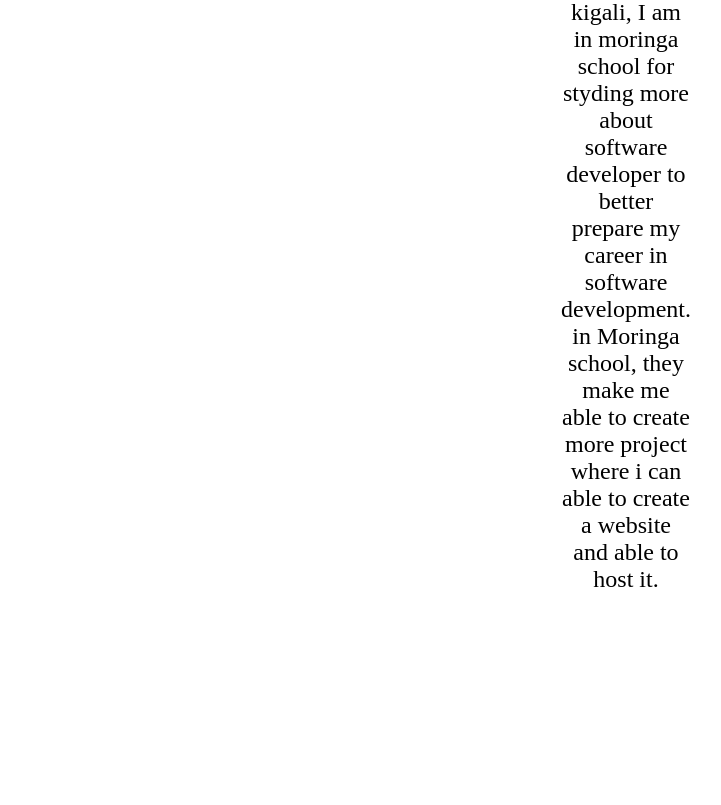
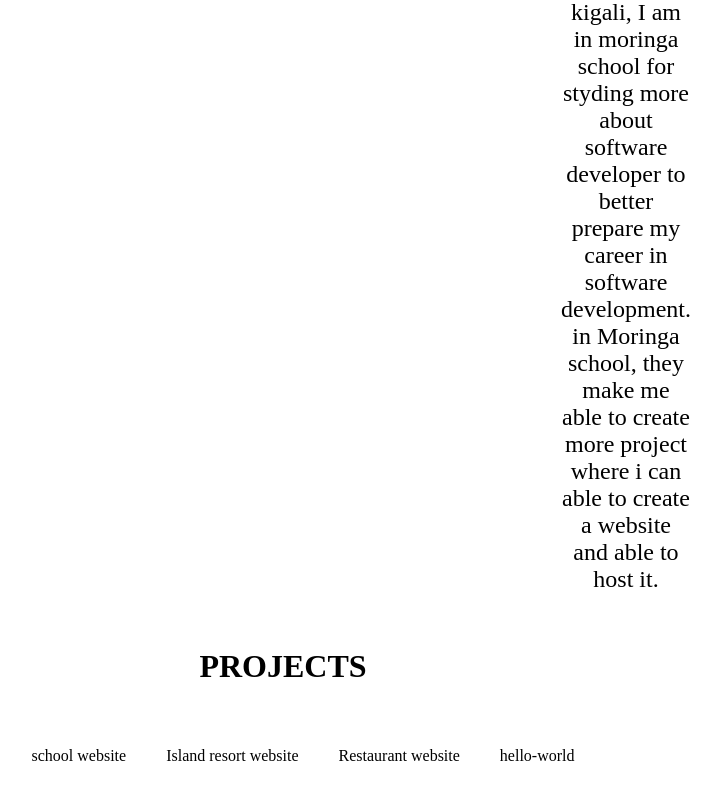
Before and after one commit to KAYITARES/fridayassessiment, a plain HTML site: page cycy.html in a window 1280 px wide. Shown: the part 1625-2430 px from the top of the page, without its empty margins (357-1078 px from the left). Before the commit the page ends 2252 px from the top, so only its background shows below. Drawn offline with Linux system fonts and the light colour scheme.

Commit message:
adding portfolio on my page

```diff
--- a/cycy.css
+++ b/cycy.css
@@ -66,7 +66,7 @@ color:white;
 span{
     color:red
 }
-.about{
+h1{
     text-align:center;
 }
 img{
@@ -83,3 +83,9 @@ img{
     font-size:24px;
     padding:10px;
 }
+.orderedList{
+    display:flex;
+    flex-direction:row;
+    justify-content: center;
+    padding: 20px;
+}
--- a/cycy.html
+++ b/cycy.html
@@ -46,5 +46,20 @@
     </div>
 </div>
 </div>
+<div id="portfolio">
+        <div class="projects">
+                <h1>PROJECTS</h1>
+
+                    <ol>
+                            <div class="orderedList">
+    <li class="orderedList">school website</li>
+    <li class="orderedList">Island resort website</li>
+    <li class="orderedList">Restaurant website</li>
+    <li class="orderedList">hello-world</li>
+
+
+</ol>
+</div>
+</div>
     </body>
 </html>
```
